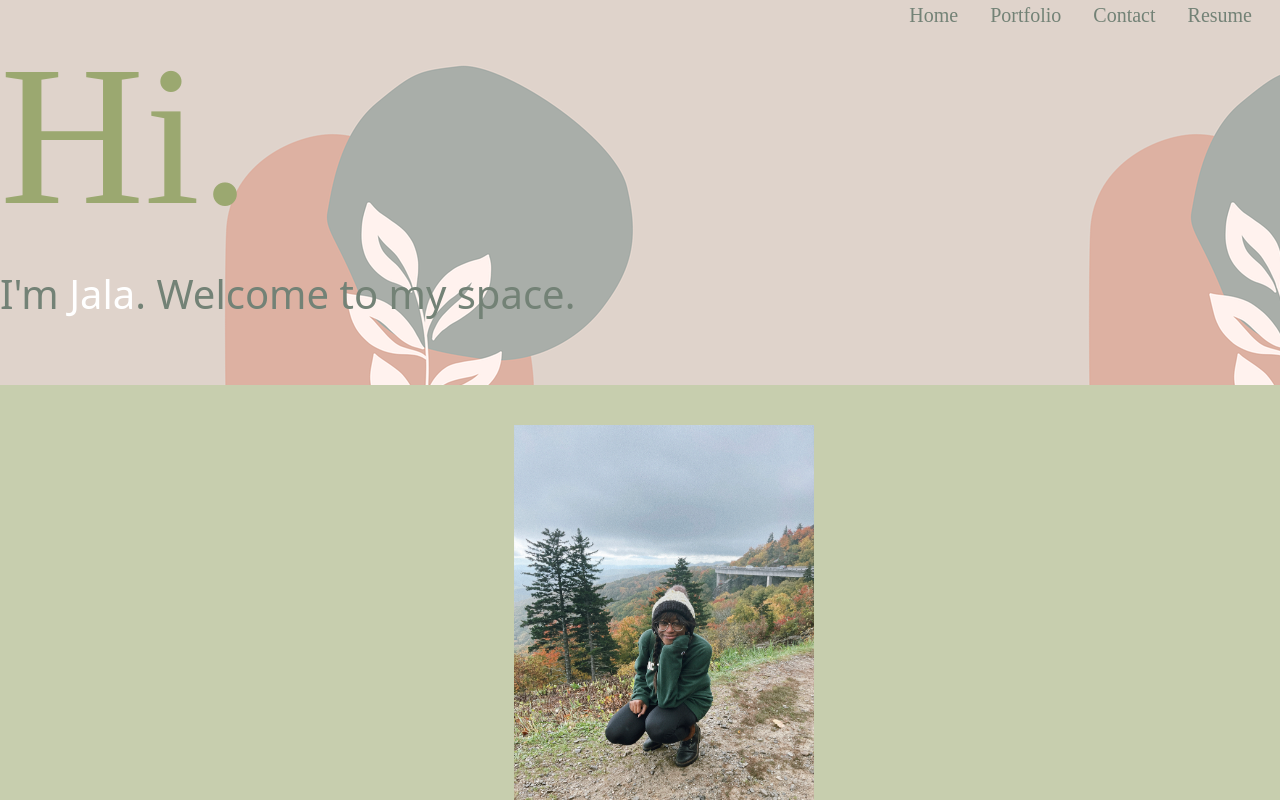
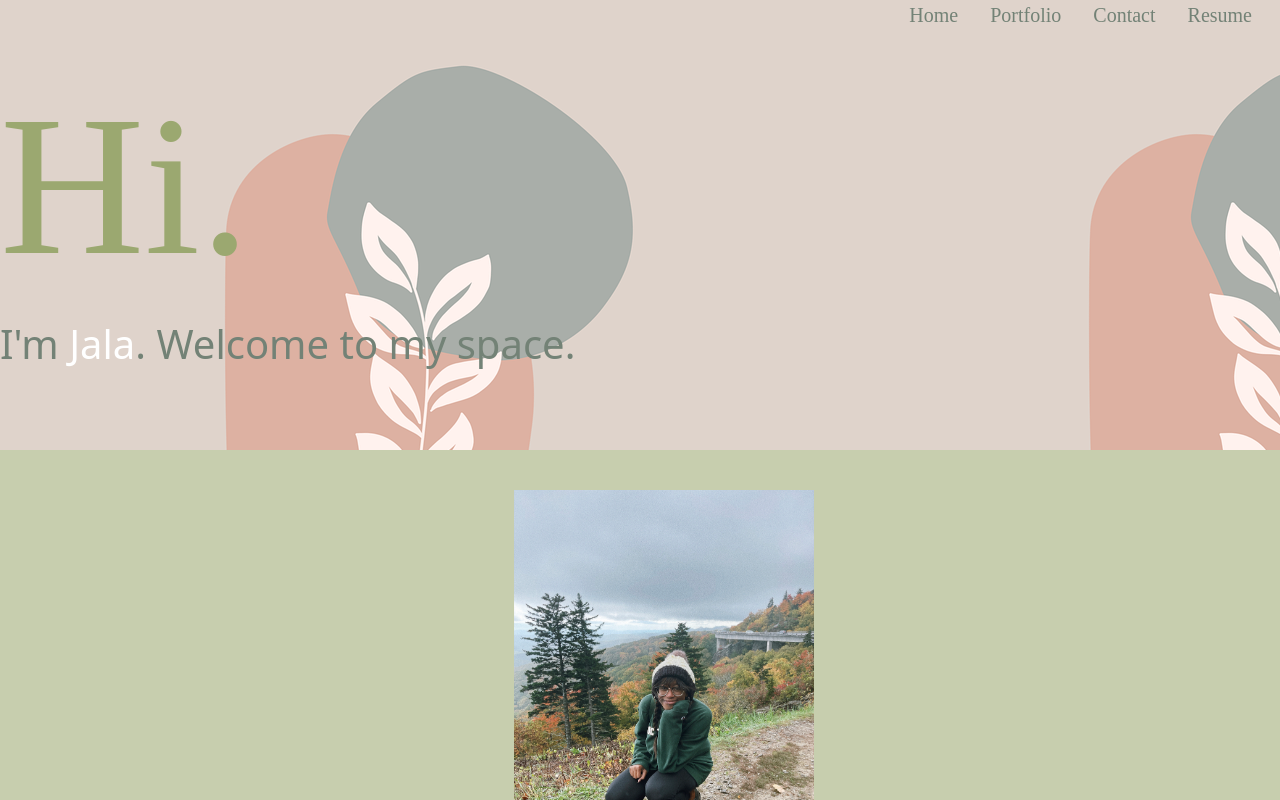
Before and after one commit to untjala/react-portfolio, a React (Create React App) app: page / in a window 1280 px wide. Shown: the top 800 px of the page. Built offline with nearby package versions, Linux system fonts and the light colour scheme; a web font is replaced by a local one.

Commit message:
navbar and contact styling

```diff
--- a/src/Contact/index.js
+++ b/src/Contact/index.js
@@ -1,5 +1,5 @@
 import React, {useState} from 'react'
-
+import './style.css'
 import { validateEmail } from '../utils/helpers';
 
 function Contact () {
@@ -36,6 +36,7 @@ function Contact () {
   };
 
   return (
+    <div className="contact-page">
     <div className= "container">
       <h1>Let's chat.</h1>
       <form className="form">
@@ -66,6 +67,7 @@ function Contact () {
         </div>
       )}
     </div>
+    </div>
   );
 }
 export default Contact
--- a/src/Contact/style.css
+++ b/src/Contact/style.css
@@ -0,0 +1,15 @@
+.contact-page {
+  background-color: #dfd3cb;
+  height: 100vh;
+}
+h1 {
+  font-size: 25px;
+  color: #738276;
+  font-family: 'Poppins, sans-serif';
+  padding-top: 50px;
+}
+.error-text {
+  font-size: 25px;
+  color: #738276;
+  font-family: 'Poppins, sans-serif';
+}
--- a/src/Header/style.css
+++ b/src/Header/style.css
@@ -3,6 +3,7 @@
 .header {
   background-image: url(/public/portfolio-bg.png);
   padding-bottom: 5px;
+  padding-bottom: 20px;
 }
 .intro {
   font-size: 200px;
--- a/src/components/Nav.css
+++ b/src/components/Nav.css
@@ -6,7 +6,7 @@
   color:#738276;
   font-size: 20px;
   font-family: 'Kaisei Opti', serif;
-  background-image: url(/public/portfolio-bg.png);
+  background-color: #dfd3cb;
 }
 a:hover {
   text-decoration: underline;
```
